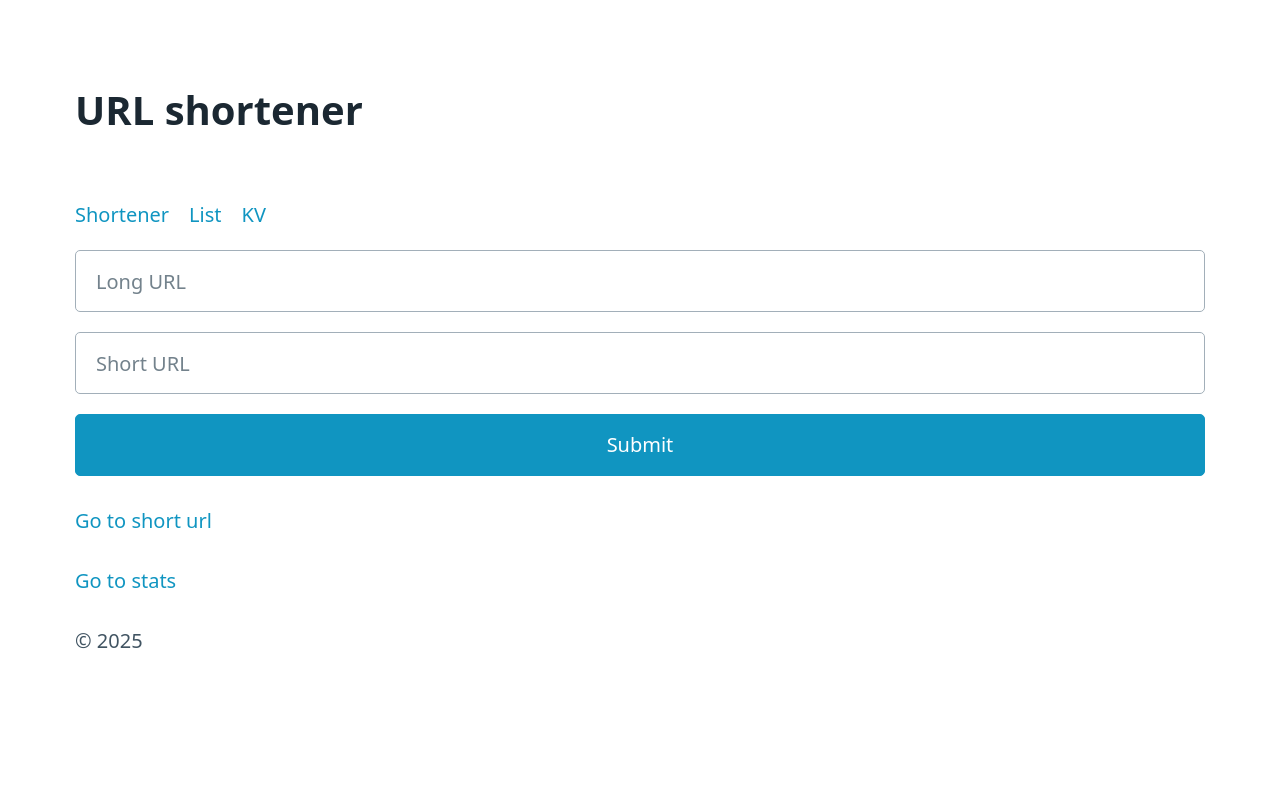
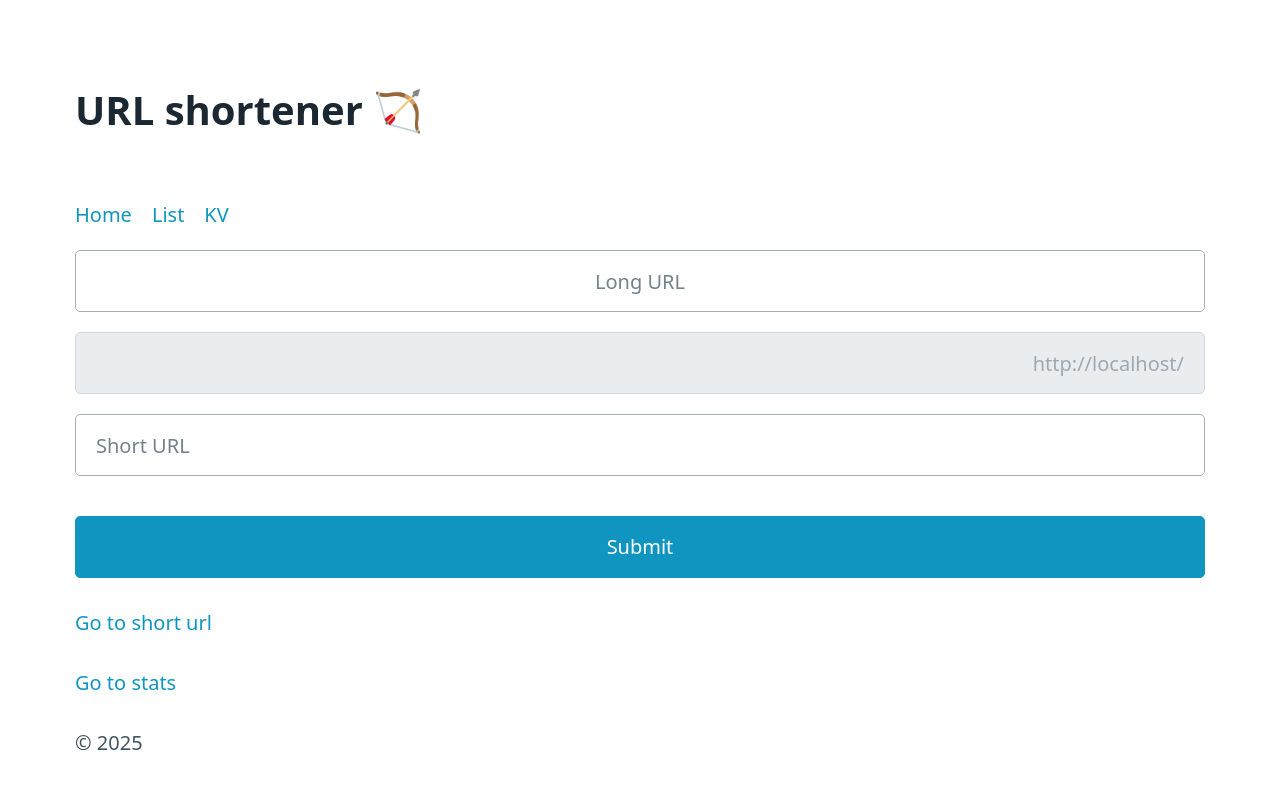
Before and after one commit to LearnSvelte/try1, a SvelteKit app: page / in a window 1280 px wide. Shown: the top 788 px of the page. Built offline with nearby package versions, Linux system fonts and the light colour scheme.

Commit message:
feat: from patterns

```diff
--- a/src/routes/+layout.svelte
+++ b/src/routes/+layout.svelte
@@ -1,12 +1,13 @@
 <script>
-// export let data;
+  let icons = ['⚔️', '🗡️', '🏹', '🔥', '🔪', '🪓', '✂️']
+  let selectedIcon = icons[Math.floor(Math.random() * icons.length)]
 </script>
 
 <div>
   <header>
-    <h1>URL shortener</h1>
+    <h1>URL shortener  {selectedIcon}</h1>
     <nav>
-      <a href="/">Shortener</a>
+      <a href="/">Home</a>
       <a href="/list">List</a>
       <a href="/kv">KV</a>
     </nav>
--- a/src/routes/+page.svelte
+++ b/src/routes/+page.svelte
@@ -1,6 +1,7 @@
 <script lang="ts">
   let longUrl: string = ''
   let shortUrl: string = ''
+  let currentUrl = window.location.href
 
   function handleSubmit(event: Event) {
     event.preventDefault()
@@ -11,8 +12,38 @@
 </script>
 
 <form on:submit={handleSubmit}>
-  <input type="text" name="longurl" placeholder="Long URL" bind:value={longUrl} />
-  <input type="text" name="shorturl" placeholder="Short URL" bind:value={shortUrl} />
+  <input
+    type="text"
+    name="longurl"
+    placeholder="Long URL"
+    bind:value={longUrl}
+    required
+    title="Please enter a valid URL starting with http:// or https://"
+    data-pattern="https?://.+"
+    pattern="https?://.*\.[a-z]+"
+    autocomplete="off"
+    style="text-align: center"
+  />
+
+  <!-- svelte-ignore a11y_no_redundant_roles -->
+  <fieldset role="group">
+    <input
+      type="text"
+      disabled
+      bind:value={currentUrl}
+      style="text-align: right"
+    />
+    <input
+      type="text"
+      name="shorturl"
+      placeholder="Short URL"
+      required
+      pattern="[A-Za-z0-9_\-]+"
+      autocomplete="off"
+      title="Only letters, numbers, hyphens (-), and underscores (_) are allowed. No spaces."
+      bind:value={shortUrl}
+    />
+  </fieldset>
   <button type="submit">Submit</button>
 </form>
 
```
